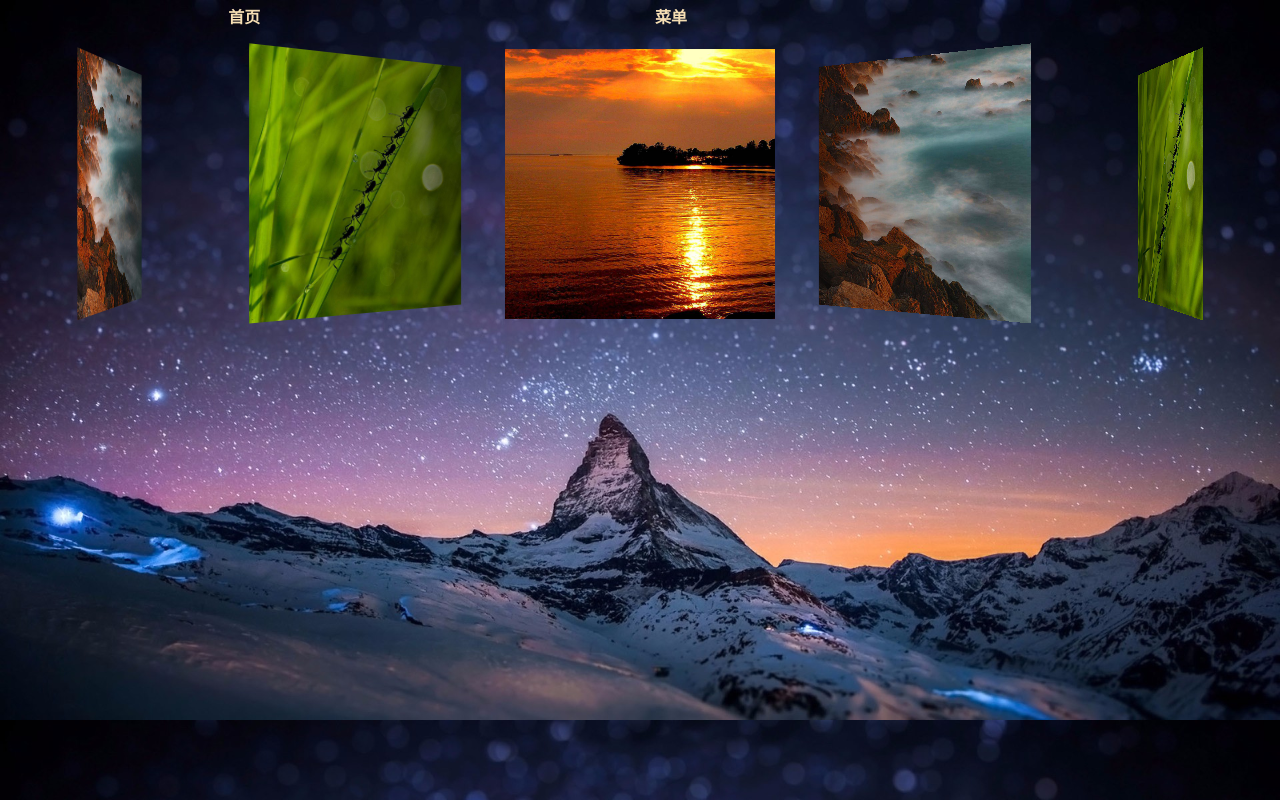
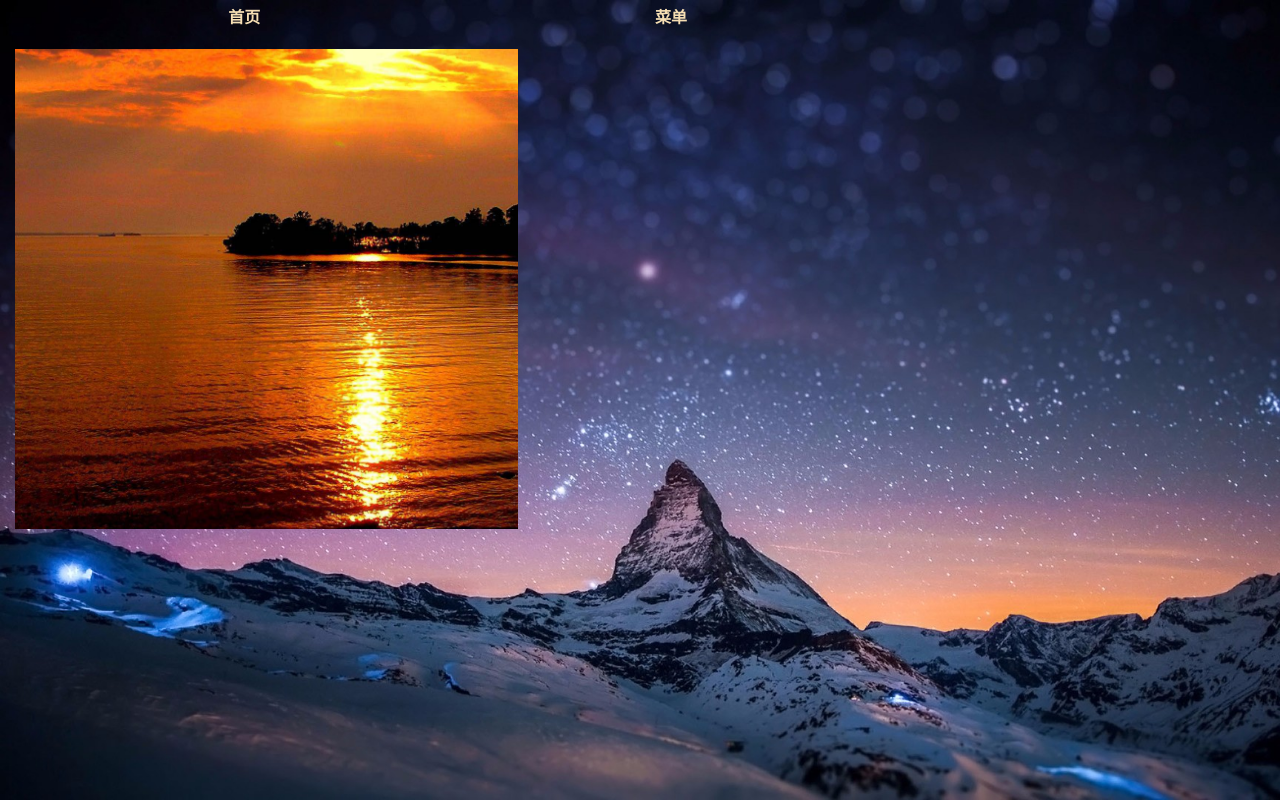
Before and after one commit to stvnsh/tourism-webpage, a plain HTML site: page index.html in a window 1280 px wide. Drawn offline with Linux system fonts and the light colour scheme.

Commit message:
2019年10月9日17:30:02

```diff
--- a/css/index/index.css
+++ b/css/index/index.css
@@ -3,7 +3,7 @@
 	margin: 0px;
 	padding: 0px;
 	background-image: url(../../images/index/tourism-main.jpeg);
-	background-size:contain;
+	background-size:cover;
 	color: wheat;
 }
 
@@ -16,8 +16,7 @@
 .swiper-slide {
 	background-position: center;
 	background-size: cover;
-	width: 270px;
-	height: 270px;
+	box-shadow:0 0 50px 30px transparent inset;
 }
 
 .col-md-12 .col-lg-12{
--- a/index.html
+++ b/index.html
@@ -16,7 +16,7 @@
 				<div class="col-md-2 col-lg-2"></div>
 			</div>
 			<div class="row">
-				<div class="col-md-12 col-lg-12">
+				<div class="col-md-5 col-lg-5">
 					<div class="swiper-container">
 						<div class="swiper-wrapper">
 							<div class="swiper-slide" style="background-image:url(images/index/mainpic-1.jpg)"></div>
--- a/js/index/index.js
+++ b/js/index/index.js
@@ -1,11 +1,12 @@
 var viewHeight = $(window).height();
 $(".container").css("height", viewHeight);
+$(".swiper-slide").css("height", viewHeight*0.6)
 
 var width = document.body.clientWidth;
 $(".container").css("max-width", width);
 $("body").css("max-width", width);
 
-var swiper = new Swiper('.swiper-container', {
+/* var swiper = new Swiper('.swiper-container', {
 	effect: 'coverflow',
 	grabCursor: true,
 	centeredSlides: true,
@@ -19,4 +20,14 @@ var swiper = new Swiper('.swiper-container', {
 		modifier: 1,
 		slideShadows : true,
 	},
+}); */
+
+var swiper = new Swiper('.swiper-container', {
+	spaceBetween: 30,
+	effect: 'fade',
+	autoplay: true,
+	pagination: {
+		el: '.swiper-pagination',
+		clickable: true,
+	},
 });
```
